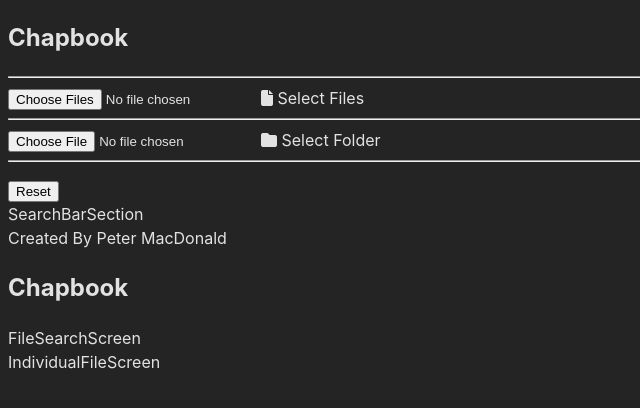
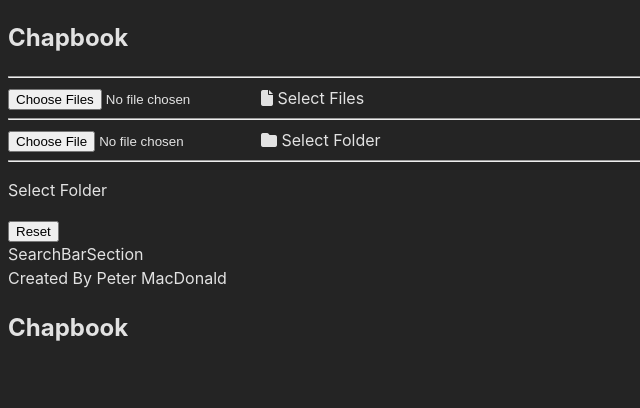
Before and after one commit to 709macdonald/ChapbookReactApp, a React (Vite) app: page / in a window 1280 px wide. Shown: the top 408 px of the page, without its empty margins (0-640 px from the left). Built offline with nearby package versions, Linux system fonts and the light colour scheme.

Commit message:
Building and showing mainscreen components

```diff
--- a/src/App.jsx
+++ b/src/App.jsx
@@ -5,6 +5,8 @@ import MainScreen from "./components/MainScreen";
 function App() {
   const [files, setFiles] = useState([]);
   const [isLoadingFiles, setIsLoadingFiles] = useState(false);
+  const [showAllFiles, setShowAllFiles] = useState(false);
+  const [showIndividualFile, setShowIndividualFile] = useState(false);
 
   /* LOCAL STORAGE */
 
@@ -62,7 +64,14 @@ function App() {
         setFiles={setFiles}
         setIsLoadingFiles={setIsLoadingFiles}
       />
-      <MainScreen files={files} isLoadingFiles={isLoadingFiles} />
+      <MainScreen
+        files={files}
+        isLoadingFiles={isLoadingFiles}
+        showAllFiles={showAllFiles}
+        setShowAllFiles={setShowAllFiles}
+        showIndividualFile={showIndividualFile}
+        setShowIndividualFile={setShowIndividualFile}
+      />
     </div>
   );
 }
--- a/src/assets/utils/createFilesArray.js
+++ b/src/assets/utils/createFilesArray.js
@@ -4,7 +4,7 @@ import { imageTextExtraction } from "./ImageTextUtils";
 import { wordTextExtraction } from "./wordDocTextUtils";
 
 export const createFilesArray = async (selectedUserFiles) => {
-  const processedFiles = await Promise.all(
+  const processedUserFiles = await Promise.all(
     selectedUserFiles.map(async (file) => {
       try {
         const fileContent = await new Promise((resolve, reject) => {
@@ -47,5 +47,5 @@ export const createFilesArray = async (selectedUserFiles) => {
     })
   );
 
-  return processedFiles.filter((file) => file !== null);
+  return processedUserFiles.filter((file) => file !== null);
 };
--- /dev/null
+++ b/src/components/AllFilesScreen.jsx
@@ -0,0 +1,12 @@
+import React from "react";
+
+export default function AllFilesScreen({
+  files,
+  showAllFiles,
+  setShowIndividualFile,
+}) {
+  setShowIndividualFile(false);
+
+  if (!showAllFiles) return null;
+  return <div>AllFilesScreen</div>;
+}
--- a/src/components/FileSearchScreen.jsx
+++ /dev/null
@@ -1,5 +0,0 @@
-import React from "react";
-
-export default function FileSearchScreen() {
-  return <div>FileSearchScreen</div>;
-}
--- a/src/components/FileUploadSection.jsx
+++ b/src/components/FileUploadSection.jsx
@@ -1,12 +1,8 @@
 import React, { useState, useEffect } from "react";
 import { createFilesArray } from "../assets/utils/createFilesArray";
 
-export default function FileUploadSection({
-  setFiles,
-  files,
-  setIsLoadingFiles,
-}) {
-  const [folderName, setFolderName] = useState("");
+export default function FileUploadSection({ setFiles, setIsLoadingFiles }) {
+  const [folderName, setFolderName] = useState("Select Folder");
 
   const selectUserFiles = async (event) => {
     const selectedUserFiles = Array.from(event.target.files);
@@ -19,8 +15,8 @@ export default function FileUploadSection({
         : "Selected Files";
       setFolderName(folderSelected);
 
-      const processedFiles = await createFilesArray(selectedUserFiles);
-      setFiles((prevFiles) => [...prevFiles, ...processedFiles]);
+      const processedUserFiles = await createFilesArray(selectedUserFiles);
+      setFiles((prevFiles) => [...prevFiles, ...processedUserFiles]);
 
       setIsLoadingFiles(false);
     }
--- a/src/components/IndividualFileScreen.jsx
+++ b/src/components/IndividualFileScreen.jsx
@@ -1,5 +1,10 @@
 import React from "react";
 
-export default function IndividualFileScreen() {
+export default function IndividualFileScreen({
+  files,
+  showIndividualFile,
+  setShowAllFiles,
+}) {
+  if (!showIndividualFile) return null;
   return <div>IndividualFileScreen</div>;
 }
--- a/src/components/MainScreen.jsx
+++ b/src/components/MainScreen.jsx
@@ -1,9 +1,16 @@
-import React from "react";
+import React, { useState } from "react";
 import LoadingGear from "./LoadingGear";
-import FileSearchScreen from "./FileSearchScreen";
+import AllFilesScreen from "./AllFilesScreen";
 import IndividualFileScreen from "./IndividualFileScreen";
 
-export default function MainScreen({ files, isLoadingFiles }) {
+export default function MainScreen({
+  files,
+  isLoadingFiles,
+  showAllFiles,
+  setShowAllFiles,
+  showIndividualFile,
+  setShowIndividualFile,
+}) {
   return (
     <div className="mainScreenDiv">
       <div className="bgLogoDiv">
@@ -12,8 +19,16 @@ export default function MainScreen({ files, isLoadingFiles }) {
         </h2>
       </div>
       <LoadingGear isLoadingFiles={isLoadingFiles} />
-      <FileSearchScreen />
-      <IndividualFileScreen />
+      <AllFilesScreen
+        files={files}
+        showAllFiles={showAllFiles}
+        setShowIndividualFile={setShowIndividualFile}
+      />
+      <IndividualFileScreen
+        files={files}
+        showIndividualFile={showIndividualFile}
+        setShowAllFiles={setShowAllFiles}
+      />
     </div>
   );
 }
--- a/src/components/Sidebar.jsx
+++ b/src/components/Sidebar.jsx
@@ -11,7 +11,6 @@ export default function Sidebar({ files, setFiles, setIsLoadingFiles }) {
         </h2>
       </div>
       <FileUploadSection
-        files={files}
         setFiles={setFiles}
         setIsLoadingFiles={setIsLoadingFiles}
       />
```
